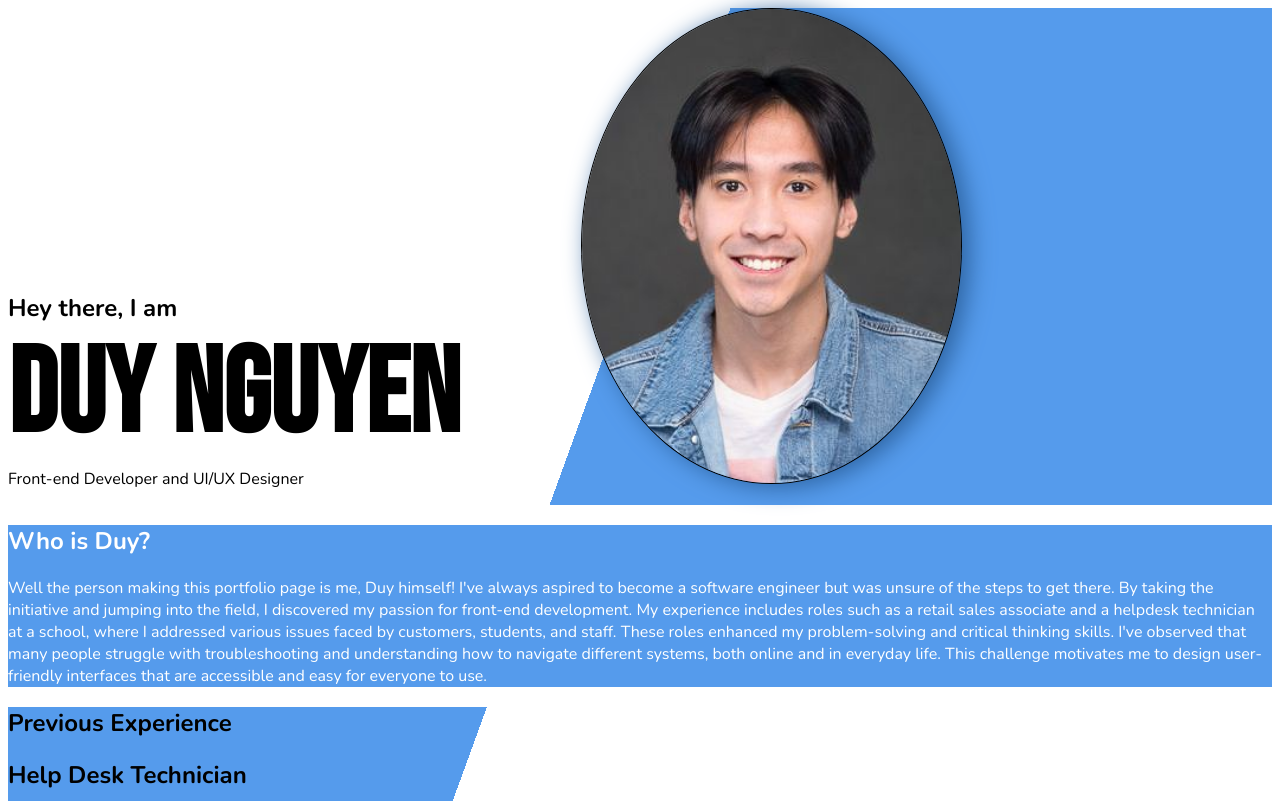
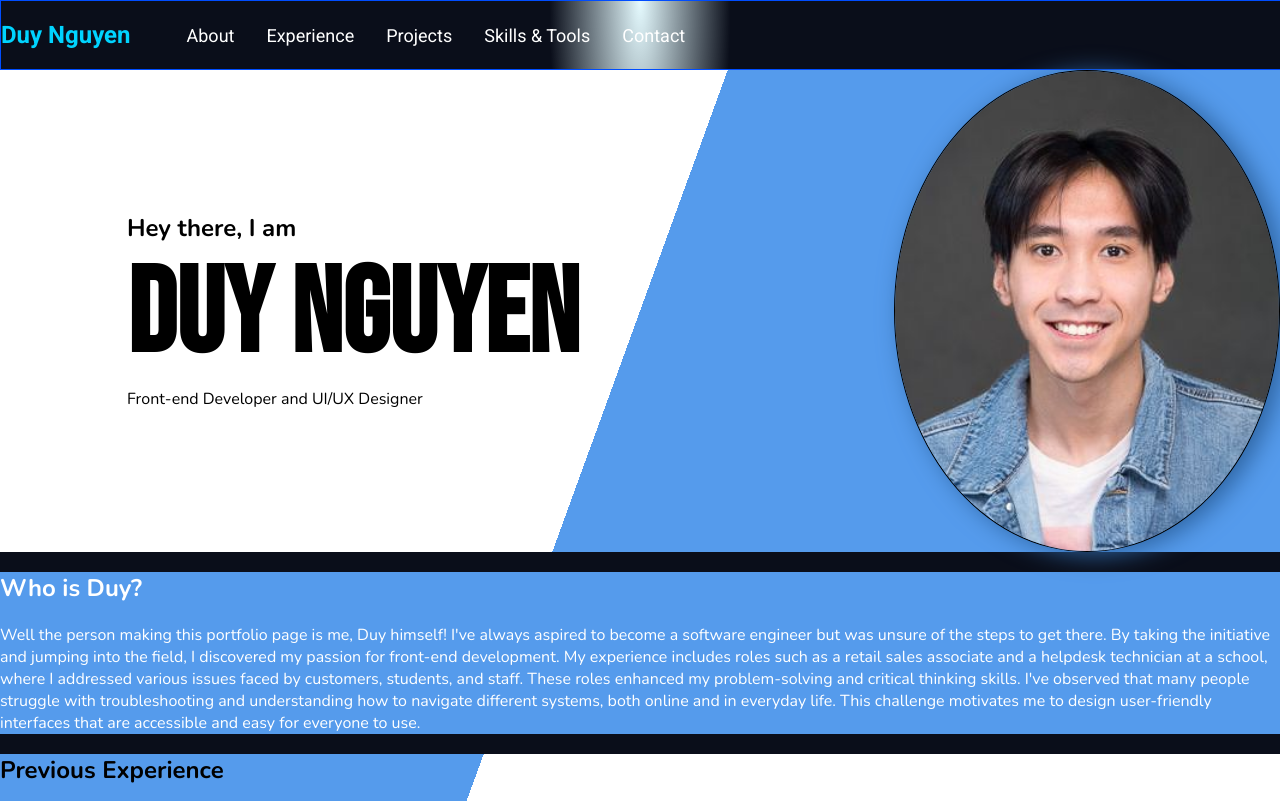
Before and after one commit to duynguyen2/duynguyen2.github.io, a plain HTML site: page index.html in a window 1280 px wide. Shown: the top 801 px of the page. Drawn offline with nearby package versions, Linux system fonts and the light colour scheme; a web font is replaced by a local one.

Commit message:
added some styling and nav bar, need to fix styling

```diff
--- a/index.html
+++ b/index.html
@@ -13,13 +13,20 @@
 
 <body>
     <header>
-
+        <h2 class="navbar-name">Duy Nguyen</h2>
         <nav>
-
+            <ul>
+                <li><a href="#about">About</a></li>
+                <li><a href="#experience">Experience</a></li>
+                <li><a href="#projects">Projects</a></li>
+                <li><a href="#tools">Skills & Tools</a></li>
+                <li><a href="#contact">Contact</a></li>
+            </ul>
         </nav>
+    </header>
 
     <section class="introduction">
-            <div c;ass="intro-container">
+        <div class="intro-container">
             <div class="intro-text">
                 <h2>Hey there, I am</h2>
                 <h1>Duy Nguyen</h1>
@@ -30,9 +37,7 @@
         </div>
     </section>
 
-    </header>
-
-    <section class="about">
+    <section id="about" class="about">
         <h1>Who is Duy?</h1>
         <p>
             Well the person making this portfolio page is me, Duy himself!
@@ -45,7 +50,7 @@
         </p>
     </section>
 
-    <section class="experience">
+    <section id="experience" class="experience">
         <h1>Previous Experience</h1>
 
         <div>
@@ -94,7 +99,7 @@
 
     </section>
 
-    <section class="projects">
+    <section id="projects">
         <h1>Projects</h1>
         <p>Here is a list of some of the projects I have worked on, but for more details and the whole list, check out my GitHub linked at the bottom!</p>
 
@@ -112,8 +117,8 @@
 
     </section>
 
-    <section class="tools">
-        <h1 class="label">Tools Used</h1>
+    <section id="tools">
+        <h1 class="label">Skills and Tools Used</h1>
         <div class="front-end-tools">
             <h2 class="label">Front-End</h2>
             <div class="tool-item javascript">
@@ -156,15 +161,41 @@
             </div>
         </div>
     </section>
-</body>
+
+    <section id="contact-form">
+        <h4>Send Me A Message</h4>
+        <p>I'd love to hear from you! Whether it's feedback, opportunities or just to say hi!</p>
+        <form>
+            <div>
+                <label for="firstName">First Name</label>
+                <input type="text" placeholder="First Name" required>
+            </div>
+            <div>
+                <label for="lastName">Last Name</label>
+                <input type="text" placeholder="Last Name" required>
+            </div>
+            <div>
+                <label for="email">Email</label>
+                <input type="text" placeholder="email@address.place" required>
+            </div>
+            <div>
+                <label for="subject">Subject</label>
+                <input type="text" placeholder="Subject">
+            </div>
+            <div>
+                <label for="Message">Message</label>
+                <input type="text" placeholder="Leave your message here!" required>
+            </div>
+        </form>
+    </section>
 
     <footer>
-    <section class="contact-info">
+        <section id="contact-info">
             <h3>Email: dcnguyen233@gmail.com</h3>
             <h3>Phone Number: +1 (415) 730-4930</h3>
         </section>
 
-    <section class="contact-links">
+        <section id="contact-links">
             <div>
                 <a href="https://www.linkedin.com/in/duy-n-84385a13a/" target="_blank" rel="noopener"><img class="logo" src="assets/InBug-White.png" alt="LinkedIn Logo Link to Duy's LinkedIn"></a>
                 <a href="https://github.com/duynguyen2" target="_blank" rel="noopener"><img class="logo" src="assets/github-mark-white.png" alt="GitHub Logo Link"></a>
@@ -172,4 +203,7 @@
             </div>
         </section>
     </footer>
+</body>
+
+
 </html>
--- a/styles.css
+++ b/styles.css
@@ -1,15 +1,110 @@
-* {
-
+:root {
+    --font-size: 14px;
+    --background: #0a0e1a;
+    --foreground: #fff;
+    --card: #131829;
+    --card-foreground: #fff;
+    --popover: #131829;
+    --popover-foreground: #fff;
+    --primary: #00d4ff;
+    --primary-foreground: #0a0e1a;
+    --secondary: #1e2747;
+    --secondary-foreground: #fff;
+    --muted: #1e2747;
+    --muted-foreground: #8ba3d4;
+    --accent: #ff6b35;
+    --accent-foreground: #fff;
+    --destructive: #ff4757;
+    --destructive-foreground: #fff;
+    --border: #00d4ff33;
+    --input: transparent;
+    --input-background: #1e2747;
+    --switch-background: #2d3a5f;
+    --font-weight-medium: 600;
+    --font-weight-normal: 400;
+    --ring: #00d4ff;
+    --chart-1: #00d4ff;
+    --chart-2: #ff6b35;
+    --chart-3: #7b68ee;
+    --chart-4: #ff4757;
+    --chart-5: #2ed573;
+    --radius: .75rem;
+    --sidebar: #131829;
+    --sidebar-foreground: #fff;
+    --sidebar-primary: #00d4ff;
+    --sidebar-primary-foreground: #0a0e1a;
+    --sidebar-accent: #1e2747;
+    --sidebar-accent-foreground: #fff;
+    --sidebar-border: #00d4ff33;
+    --sidebar-ring: #00d4ff;
+    --sf6-blue-primary: #00d4ff;
+    --sf6-blue-secondary: #4dabf7;
+    --sf6-blue-dark: #1864ab;
+    --sf6-orange: #ff6b35;
+    --sf6-purple: #7b68ee;
+    --sf6-green: #2ed573;
+    --sf6-pink: #ff3f81;
+    --sf6-yellow: #ffd43b;
+    --sf6-gradient-blue: linear-gradient(135deg, #00d4ff 0%, #4dabf7 50%, #1864ab 100%);
+    --sf6-gradient-orange: linear-gradient(135deg, #ff6b35 0%, #ff8c69 100%);
+    --sf6-gradient-purple: linear-gradient(135deg, #7b68ee 0%, #9775fa 100%);
 }
 
 body {
+    width: 100%;
+    margin: auto;
+    background-color: var(--background);
+    background: radial-gradient(at top, #00d4ff1a 0%, #0a0e1a 10%);
+    font-family: 'Roboto', 'Arial';
+}
+
+header {
+    display: flex;
+    overflow: hidden;
+    border: 1px solid #004dff;
+    height: 100%;
+    width: 100%;
+}
+
+.navbar-name {
+    display: block;
+    text-align: left;
+    color: #00d4ff;
+}
+
+nav ul {
+    list-style-type: none;
+    padding-left: 20;
+    margin: 0;
+    overflow: hidden;
+}
+
+nav li {
+    float: left;
+}
+
+nav a {
+    display: flex;
+    text-align: center;
+    font-size: 18px;
+    text-decoration: none;
+    padding: 16px;
+    padding-top: 24px;
+    color: #fff;
+}
+
+nav a:hover {
+    color: #004dff;
+}
+
+nav li:last-child {
+    margin-left: auto;
 }
 
 .introduction {
     position: relative;
     background-image: linear-gradient(110deg, white 50%, #559bec 50%);
     width: 100%;
-
 }
 
 .intro-container {
@@ -21,9 +116,8 @@ body {
 
 .intro-text {
     display: inline-block;
-    width: 45%;
+    width: 50%;
     position: relative;
-    left: 0;
     margin: 15px auto;
 }
 
@@ -49,14 +143,13 @@ body {
     clear: right;
 }
 
-.about {
+#about {
     background-color: #559bec;
     color: #FFF;
     font-family: 'Metrophobic', 'Nunito', 'Merriweather', 'Arial';
-
 }
 
-.experience {
+#experience {
     width: 100%;
     display: block;
     background-image: linear-gradient(110deg, #559bec 30%, white 10%);
@@ -69,11 +162,15 @@ body {
 
 }
 
+#projects {
+
+}
+
 .label {
     font-family: 'Metrophobic', 'Nunito', 'Merriweather', 'Arial';
 }
 
-.tools {
+#tools {
     display: block;
 }
 
@@ -85,8 +182,12 @@ body {
     width: 20px;
 }
 
+#contact-form {
+
+}
+
 footer {
-    background-color: hsla(0, 0%, 20%);
+    background-color: hsla(0, 0%, 10%);
     bottom: 0px;
     width: 100%;
 }
```
Lines whose indentation alone changed are shown as unchanged.
